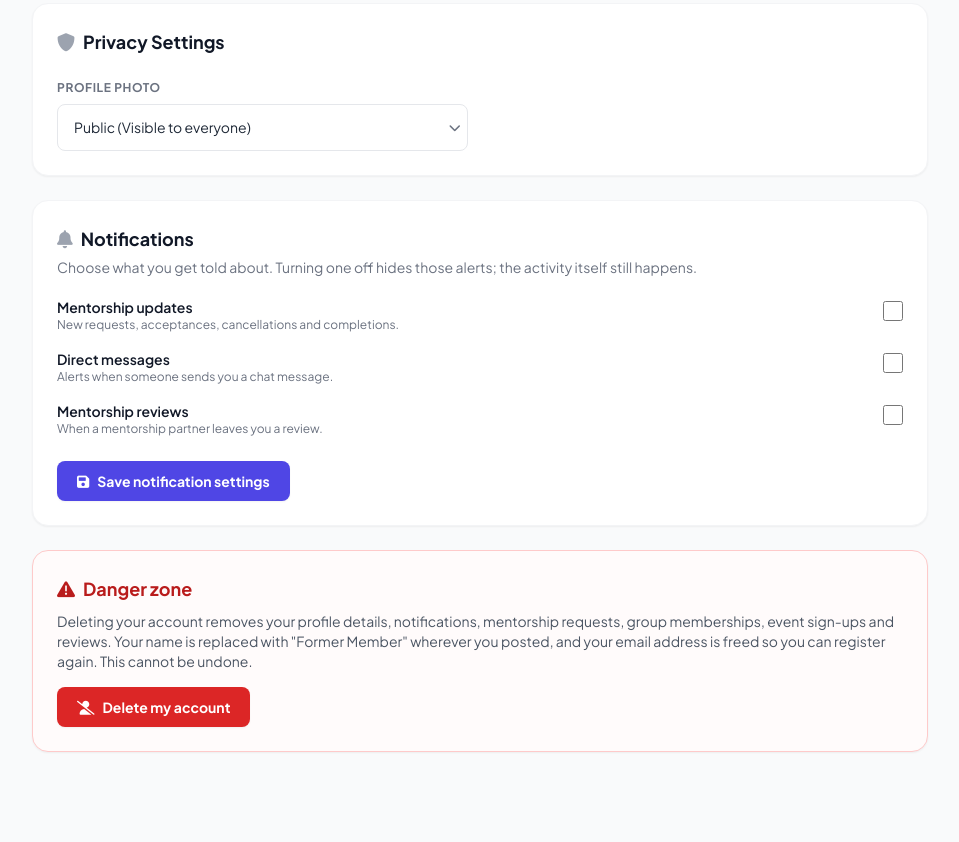
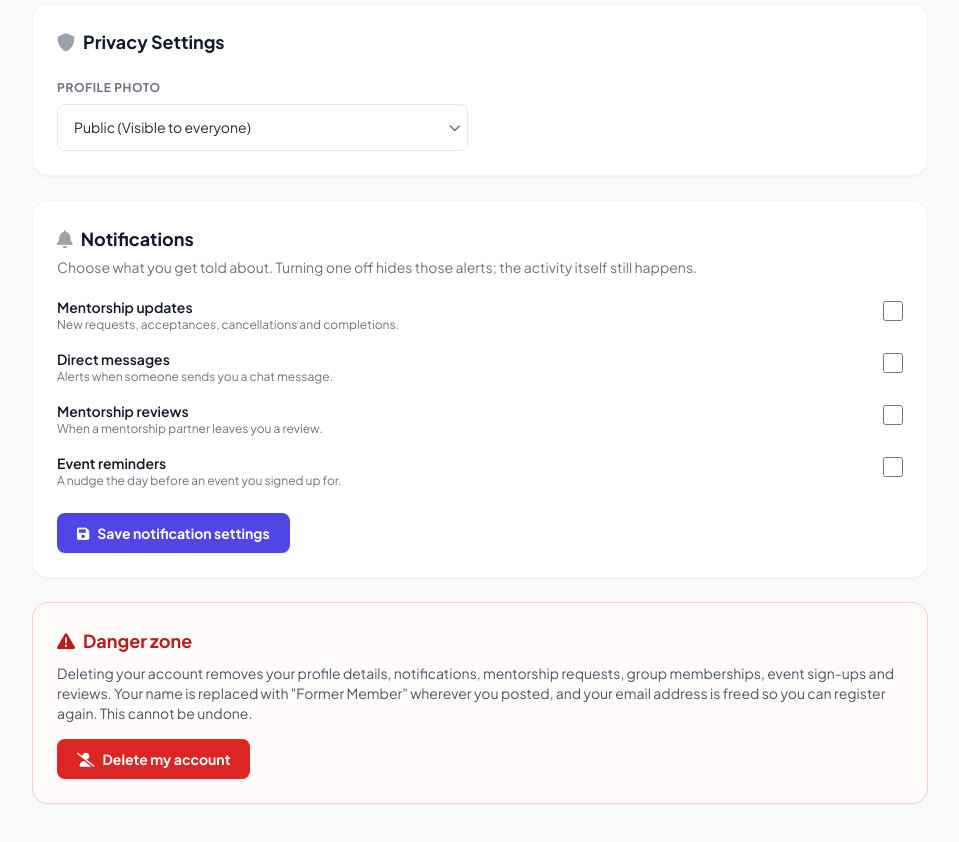
Before and after one commit to Prajwalsingh0/AlumniConnect, a website: page alumni-website/public/edit-profile.html in a window 1280 px wide. Shown: the part 1495-2337 px from the top of the page, without its empty margins (160-1119 px from the left). Drawn offline with nearby package versions, Linux system fonts and the light colour scheme; no server answers; sample sign-in values are in the browser's storage.

Commit message:
feat: reminder toggle and bell routing
Adds the Event reminders checkbox to the notification settings and sends
reminder clicks to the events page instead of the mentorship dashboard.

```diff
--- a/alumni-website/public/edit-profile.html
+++ b/alumni-website/public/edit-profile.html
@@ -314,6 +314,16 @@
                     <input type="checkbox" id="pref-reviews"
                         class="mt-1 h-5 w-5 rounded border-gray-300 text-primary-indigo focus:ring-primary-indigo">
                 </label>
+
+                <label class="flex items-start justify-between gap-4 cursor-pointer">
+                    <span>
+                        <span class="block text-sm font-semibold text-gray-900">Event reminders</span>
+                        <span class="block text-xs text-gray-500">A nudge the day before an event you signed up
+                            for.</span>
+                    </span>
+                    <input type="checkbox" id="pref-reminders"
+                        class="mt-1 h-5 w-5 rounded border-gray-300 text-primary-indigo focus:ring-primary-indigo">
+                </label>
             </div>
 
             <div class="flex items-center gap-3 mt-6">
--- a/alumni-website/public/js/edit-profile_v2.js
+++ b/alumni-website/public/js/edit-profile_v2.js
@@ -472,11 +472,12 @@ function setupImageUpload() {
 (function setupNotificationPreferences() {
     const saveBtn = document.getElementById('save-notification-prefs');
     const statusEl = document.getElementById('notification-prefs-status');
-    const KEYS = ['mentorship', 'messages', 'reviews'];
+    const KEYS = ['mentorship', 'messages', 'reviews', 'reminders'];
     const boxes = {
         mentorship: document.getElementById('pref-mentorship'),
         messages: document.getElementById('pref-messages'),
-        reviews: document.getElementById('pref-reviews')
+        reviews: document.getElementById('pref-reviews'),
+        reminders: document.getElementById('pref-reminders')
     };
 
     if (!saveBtn || !statusEl || !boxes.mentorship) return;
--- a/alumni-website/public/js/notifications.js
+++ b/alumni-website/public/js/notifications.js
@@ -247,6 +247,8 @@
         // mentorship notifications open the mentorship dashboard.
         if (item.type === 'message') {
           window.location.href = `chat.html?to=${encodeURIComponent(item.actor)}`;
+        } else if (item.type === 'event_reminder') {
+          window.location.href = 'events.html';
         } else {
           window.location.href = 'mentorship.html';
         }
```
Also changed, not shown: README.md.
